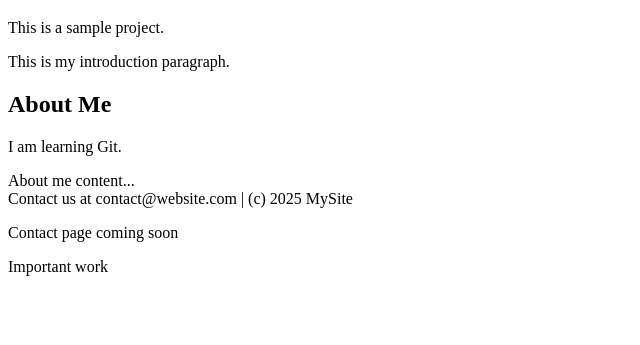
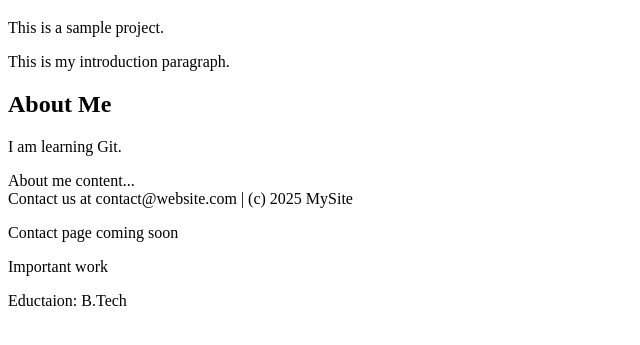
Before and after one commit to srivarshini1810official-gif/project-html, a plain HTML site: page index.html in a window 1280 px wide. Shown: the part 61-406 px from the top of the page, without its empty margins (0-640 px from the left). Drawn offline with Linux system fonts and the light colour scheme.

Commit message:
Add education note

```diff
--- a/index.html
+++ b/index.html
@@ -15,5 +15,6 @@
 <footer>Contact us at contact@website.com | (c) 2025 MySite</footer>
 <p>Contact page coming soon</p>
 <p>Important work</p>
+<p>Eductaion: B.Tech</p>
 </body>
 </html>
```
